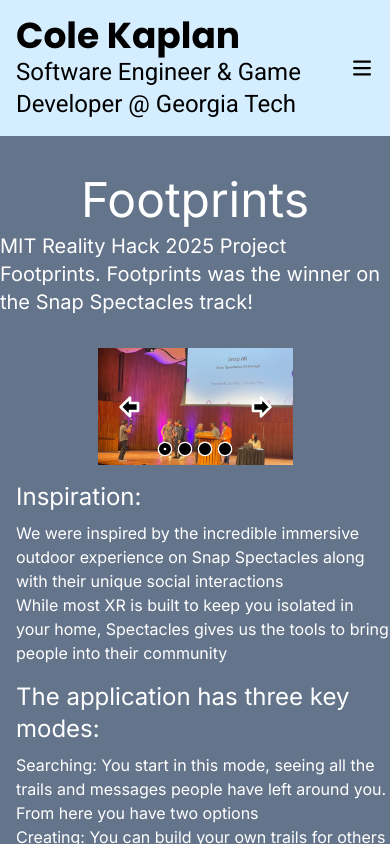
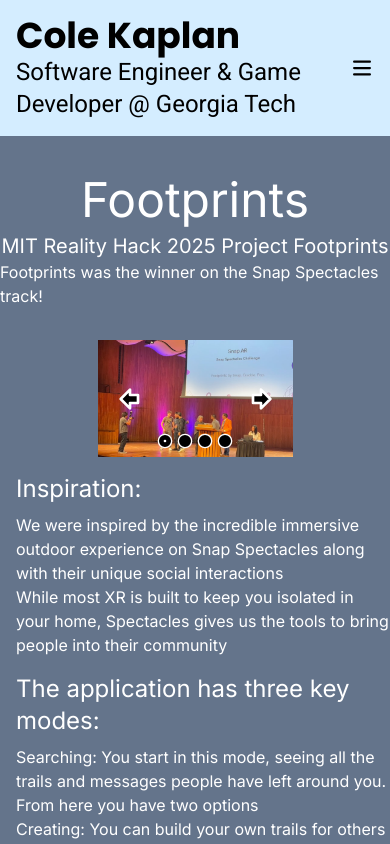
Before and after one commit to ColeKaplan/cole-website, a Next.js app: page /games/Footprints in a window 390 px wide. Shown: the top 844 px of the page. Built offline with nearby package versions, Linux system fonts and the light colour scheme; grey boxes are pictures that could not be loaded.

Commit message:
Footprints on Browser and Mobile

```diff
--- a/app/games/Footprints/page.tsx
+++ b/app/games/Footprints/page.tsx
@@ -37,9 +37,10 @@
             </header>
 
 
-            <div className='flex flex-col items-center'>
-                <p className='text-5xl text-[#ffffff] pb-2'>Footprints</p>
-                <p className='text-xl text-[#ffffff]'>MIT Reality Hack 2025 Project Footprints. Footprints was the winner on the Snap Spectacles track!</p>
+            <div className='flex flex-col items-center text-[#ffffff]'>
+                <p className='text-5xl pb-2'>Footprints</p>
+                <p className='text-xl'>MIT Reality Hack 2025 Project Footprints</p>
+                <p>Footprints was the winner on the Snap Spectacles track!</p>
             </div>
 
             <div className=' max-w-[50dvw] w-[100%] aspect-[10/6] m-auto mt-8 mb-4'>
@@ -73,8 +74,8 @@
                 </p>
                 <p className='text-md pb-4'>
                     We built this on Snap Spectacles using their new feature of Anchor Points that allow objects to exist geospacially across sessions<br/>
-                    In addition we make use of their persistent storage to record everyone's messages so that other users can play them back<br/>
-                    By comparing the user's position to detected Anchor Points around them, we can craft their AR journey right in front of their eyes
+                    In addition we make use of their persistent storage to record everyone&apos;s messages so that other users can play them back<br/>
+                    By comparing the user&apos;s position to detected Anchor Points around them, we can craft their AR journey right in front of their eyes
                 </p>
                 <p className='text-2xl pb-2'>
                     Challenges we ran into:
@@ -85,7 +86,7 @@
                     All other interaction is through voice commands using the Spectacles advanced voice recognition (with an expandable UI for those that prefer it)
                 </p>
                 <p className='text-2xl pb-2'>
-                    What's next for Footprints:
+                    What&apos;s next for Footprints:
                 </p>
                 <p className='text-md pb-4'>
                     1. Add photos or 3d scans to show what a path looked like at different periods of time or in different seasons<br/>
--- a/components/BrowserMainpage.tsx
+++ b/components/BrowserMainpage.tsx
@@ -3,7 +3,7 @@
 
 export default function BrowserMainpage(){
     return (
-        <div className="h-dvh min-h-screen pb-10">
+        <div className="min-h-screen pb-10">
             <header className='pb-10 w-dvw'>
                 <Header />
             </header>
@@ -64,6 +64,17 @@
                         />
                     </div>
                 </div>
+
+                <div className='flex justify-center'>
+                    <div className='w-50dvw'>
+                        <HorizontalCard
+                        link='/games/Footprints'
+                        image='/games/Footprints/Footprints.png'
+                        title="Footprints"
+                        text="AR project using Snap Spectacles. Winner of Spectacles track of MIT Reality Hack 2025!"
+                        />
+                    </div>
+                </div>
             </div>
         </div>
     );
--- a/components/MobileMainpage.tsx
+++ b/components/MobileMainpage.tsx
@@ -47,6 +47,26 @@
                         />
                     </div>
                 </div>
+
+                <div className='flex justify-center'>
+                    <div className='hidden sm:block'>
+                        <HorizontalCard
+                        link='/games/Footprints'
+                        image='/games/Footprints/Footprints.png'
+                        title="Footprints"
+                        text="AR project using Snap Spectacles. Winner of Spectacles track of MIT Reality Hack 2025!"
+                        />
+                    </div>
+
+                    <div className='flex sm:hidden'>
+                        <Card
+                        link='/games/Footprints'
+                        image='/games/Footprints/Footprints.png'
+                        title="Footprints"
+                        text="AR project using Snap Spectacles. Winner of Spectacles track of MIT Reality Hack 2025!"
+                        />
+                    </div>
+                </div>
             </div>
         </div>
     );
```
